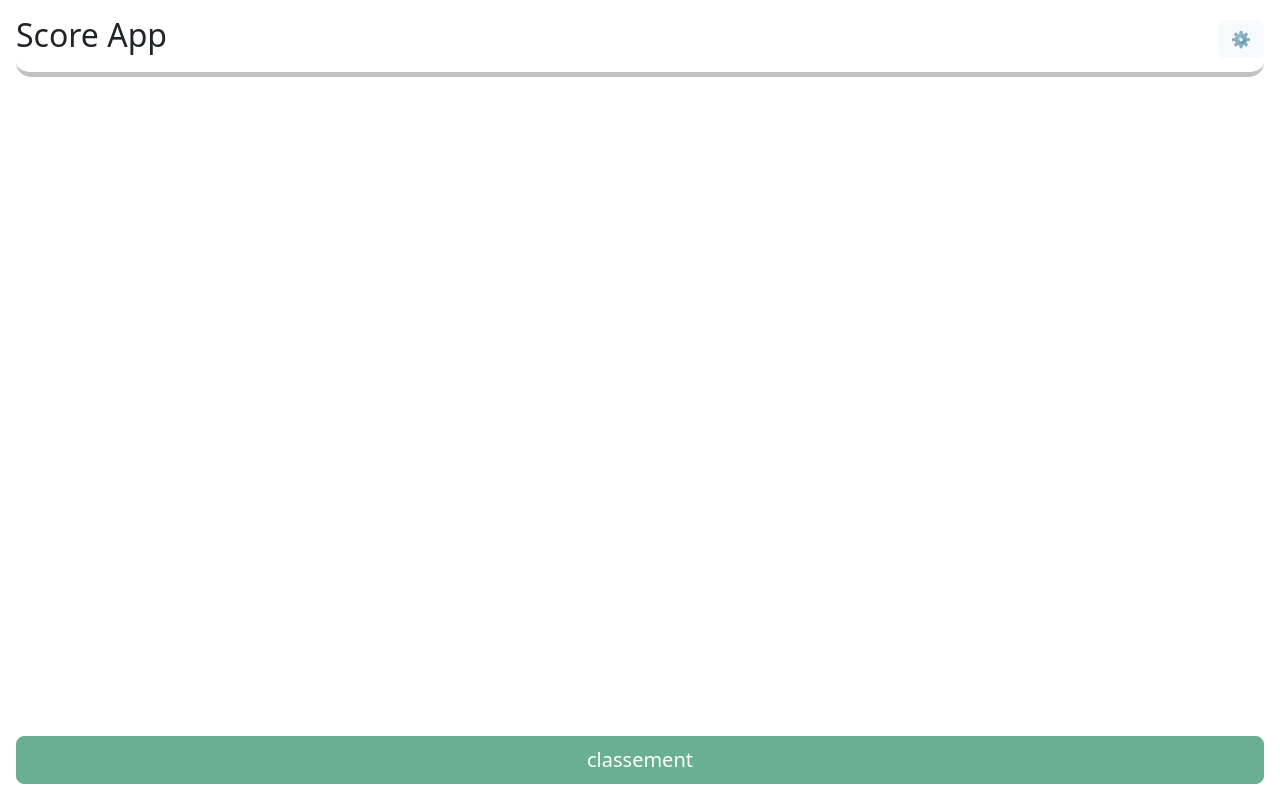
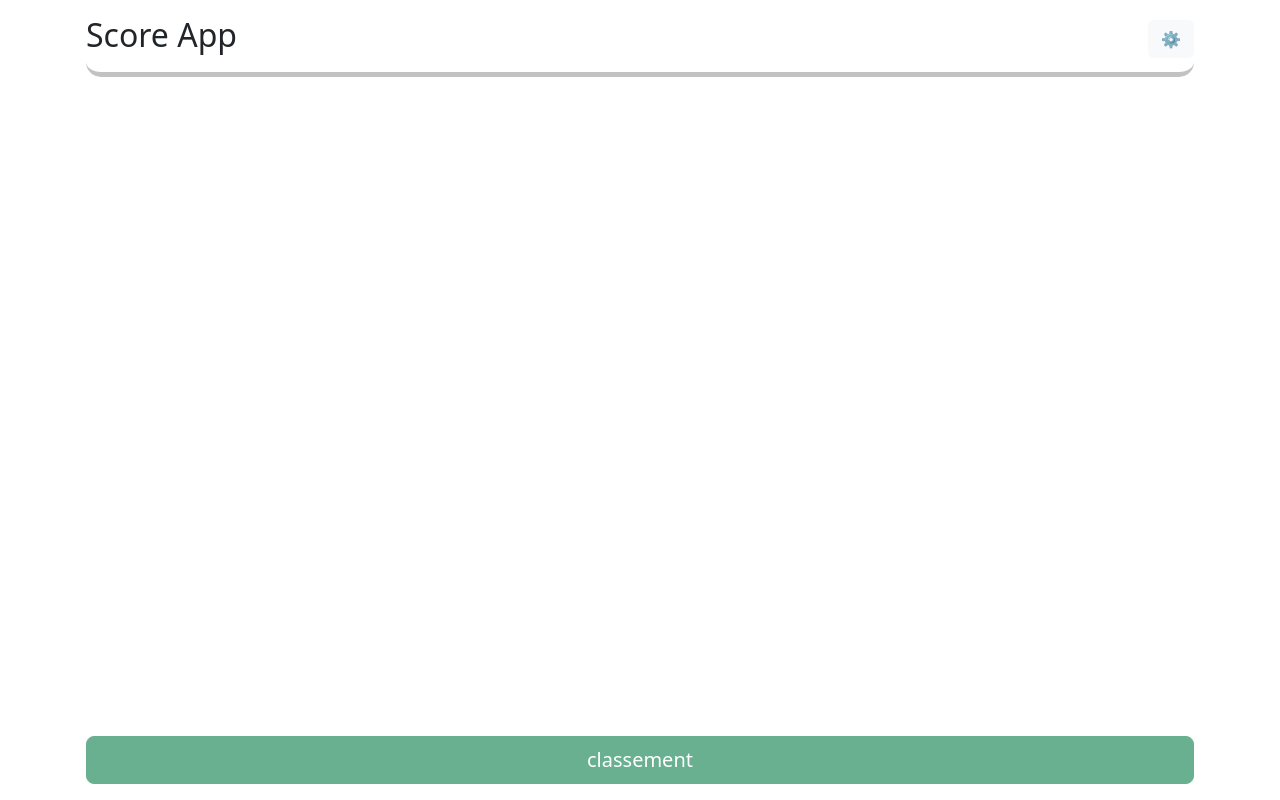
Before and after one commit to ChrisirhC1/ScoreApp, a React (Vite) app in the folder score-app/: page / in a window 1280 px wide. Built offline with nearby package versions, Linux system fonts and the light colour scheme.

Commit message:
min-height

```diff
--- a/score-app/src/App.css
+++ b/score-app/src/App.css
@@ -4,3 +4,9 @@
   /* padding: 1rem; */
   /* text-align: center; */
 }
+
+
+
+.container {
+  min-height: 100dvh;
+}
--- a/score-app/src/pages/Home.jsx
+++ b/score-app/src/pages/Home.jsx
@@ -12,8 +12,10 @@ const Home = () => {
 
 
 
+
+
     return (
-        <Container fluid className="d-flex flex-column min-vh-100 p-3">
+        <Container fluid className="d-flex flex-column p-3 container">
             <Row>
                 <Col>
                     <Header />
```
